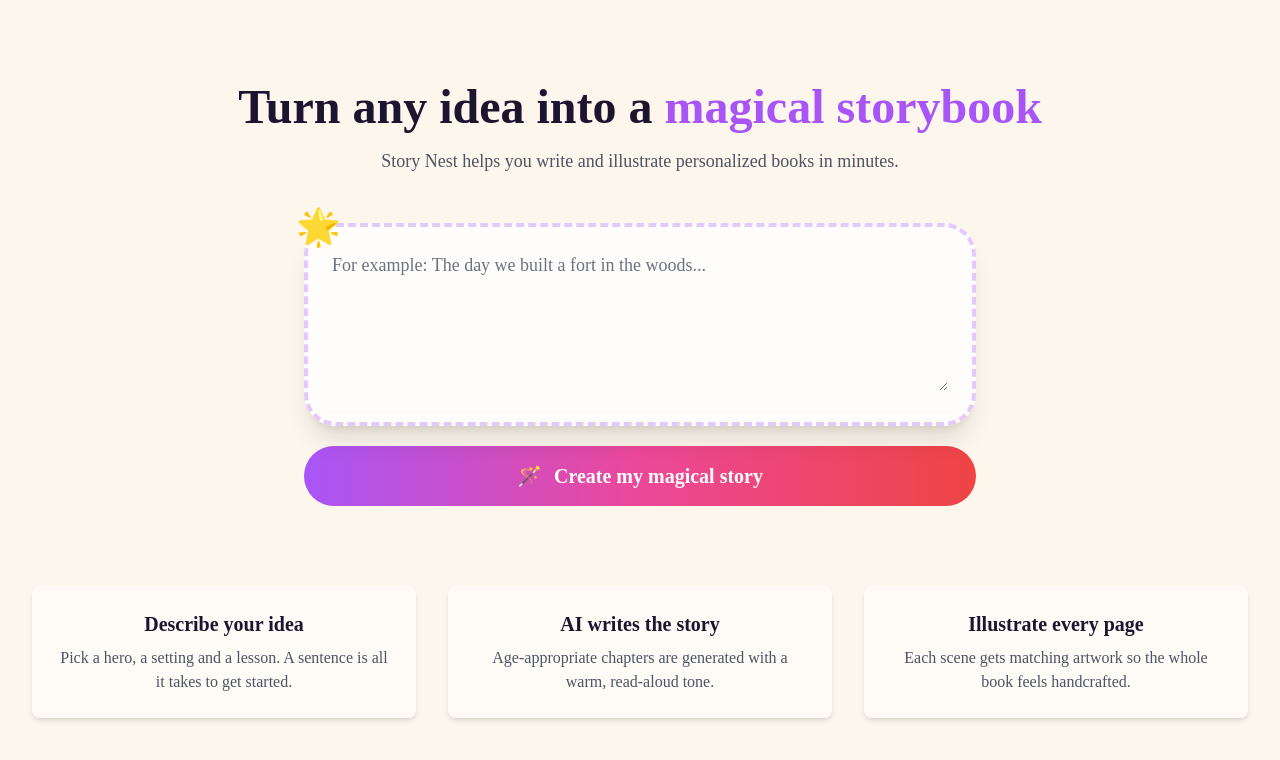
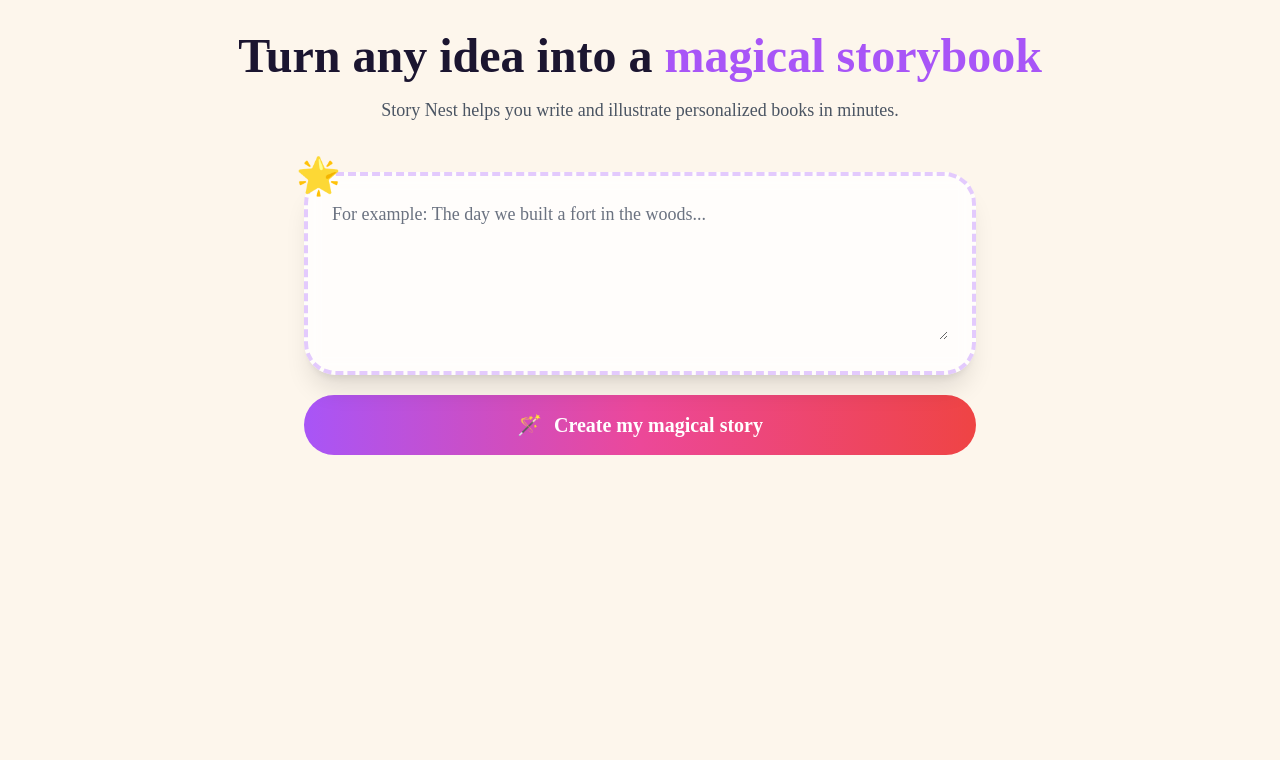
Before and after one commit to simonastonolsson/ai-storybook, a Next.js app: page / in a window 1280 px wide. Shown: the top 760 px of the page. Built offline with nearby package versions, Linux system fonts and the light colour scheme.

Commit message:
Update page.tsx

```diff
--- a/app/page.tsx
+++ b/app/page.tsx
@@ -1,6 +1,46 @@
+"use client"; // This makes the component interactive
+
+import { useState } from 'react';
+
 export default function Page() {
+  const [memory, setMemory] = useState('');
+  const [story, setStory] = useState('');
+  const [isLoading, setIsLoading] = useState(false);
+
+  const handleCreateStory = async () => {
+    if (!memory.trim()) {
+      alert("Please describe a memory or an idea first!");
+      return;
+    }
+    setIsLoading(true);
+    setStory(''); // Clear previous story
+
+    try {
+      const response = await fetch('/api/story', {
+        method: 'POST',
+        headers: {
+          'Content-Type': 'application/json',
+        },
+        body: JSON.stringify({ prompt: memory }),
+      });
+
+      if (!response.ok) {
+        throw new Error('Something went wrong on the server.');
+      }
+
+      const data = await response.json();
+      setStory(data.story);
+
+    } catch (error) {
+      console.error("Failed to generate story:", error);
+      alert("Sorry, the magic failed this time. Please try again.");
+    } finally {
+      setIsLoading(false);
+    }
+  };
+
   return (
-    <main className="flex min-h-screen flex-col items-center justify-center p-8">
+    <main className="flex min-h-screen flex-col items-center p-8">
       {/* Main Headline Section */}
       <div className="text-center">
         <h1 className="text-5xl font-bold">
@@ -21,32 +61,35 @@
             rows={5}
             className="w-full bg-transparent text-lg placeholder:text-gray-500 focus:outline-none"
             placeholder="For example: The day we built a fort in the woods..."
+            value={memory}
+            onChange={(e) => setMemory(e.target.value)}
+            disabled={isLoading}
           />
         </div>
         <button
           type="button"
-          className="group mt-5 flex w-full items-center justify-center gap-3 rounded-full bg-gradient-to-r from-purple-500 via-pink-500 to-red-500 px-8 py-4 text-xl font-bold text-white transition-transform duration-300 hover:scale-105"
+          onClick={handleCreateStory}
+          disabled={isLoading}
+          className="group mt-5 flex w-full items-center justify-center gap-3 rounded-full bg-gradient-to-r from-purple-500 via-pink-500 to-red-500 px-8 py-4 text-xl font-bold text-white transition-transform duration-300 hover:scale-105 disabled:cursor-not-allowed disabled:opacity-50"
         >
-          <span className="transition group-hover:rotate-12">🪄</span>
-          Create my magical story
+          {isLoading ? (
+            'Creating magic...'
+          ) : (
+            <>
+              <span className="transition group-hover:rotate-12">🪄</span>
+              Create my magical story
+            </>
+          )}
         </button>
       </div>
 
-      {/* Feature Highlight Section */}
-      <div className="mt-20 grid grid-cols-1 gap-8 text-center md:grid-cols-3">
-        <div className="rounded-lg bg-white/50 p-6 shadow-md">
-          <h3 className="text-xl font-semibold">Describe your idea</h3>
-          <p className="mt-2 text-gray-600">Pick a hero, a setting and a lesson. A sentence is all it takes to get started.</p>
+      {/* Story Result Section */}
+      {story && (
+        <div className="mt-12 w-full max-w-2xl rounded-xl bg-white/80 p-8 shadow-lg">
+          <h2 className="text-2xl font-bold text-gray-800">Your Magical Story:</h2>
+          <p className="mt-4 whitespace-pre-wrap text-lg text-gray-700">{story}</p>
         </div>
-        <div className="rounded-lg bg-white/50 p-6 shadow-md">
-          <h3 className="text-xl font-semibold">AI writes the story</h3>
-          <p className="mt-2 text-gray-600">Age-appropriate chapters are generated with a warm, read-aloud tone.</p>
-        </div>
-        <div className="rounded-lg bg-white/50 p-6 shadow-md">
-          <h3 className="text-xl font-semibold">Illustrate every page</h3>
-          <p className="mt-2 text-gray-600">Each scene gets matching artwork so the whole book feels handcrafted.</p>
-        </div>
-      </div>
+      )}
     </main>
   );
 }
```
